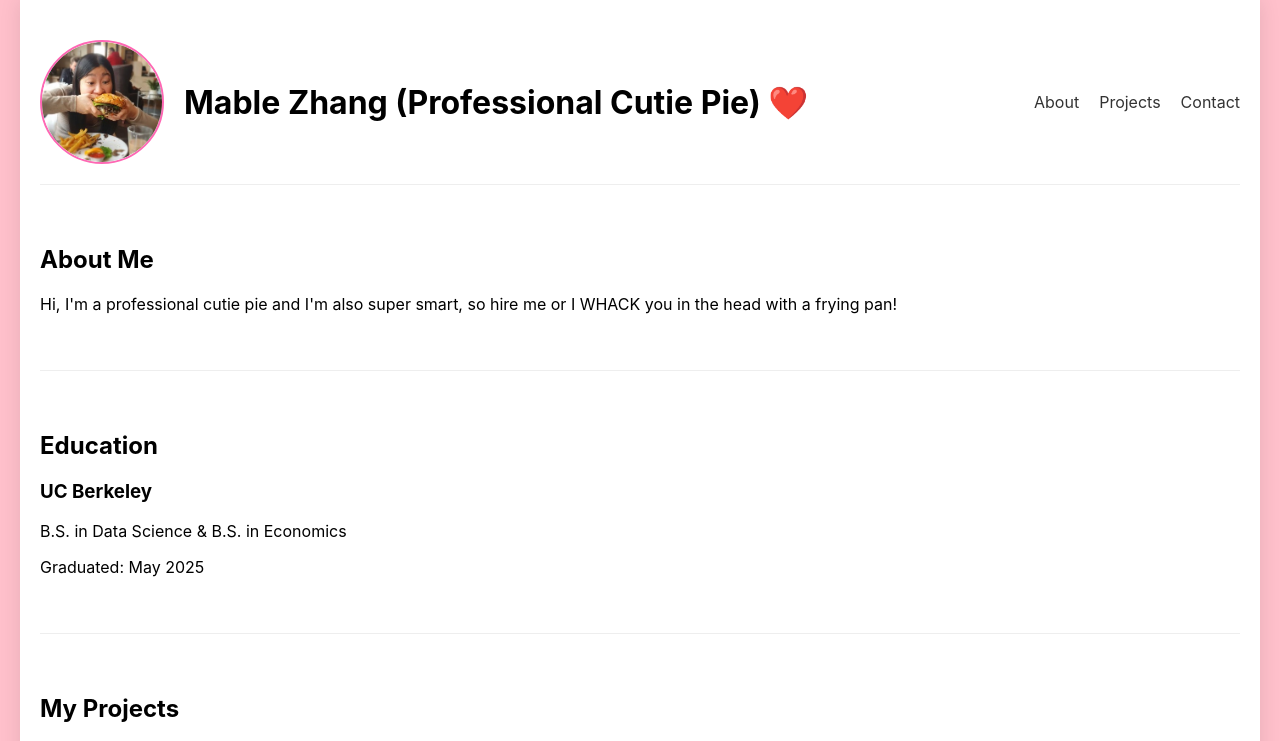
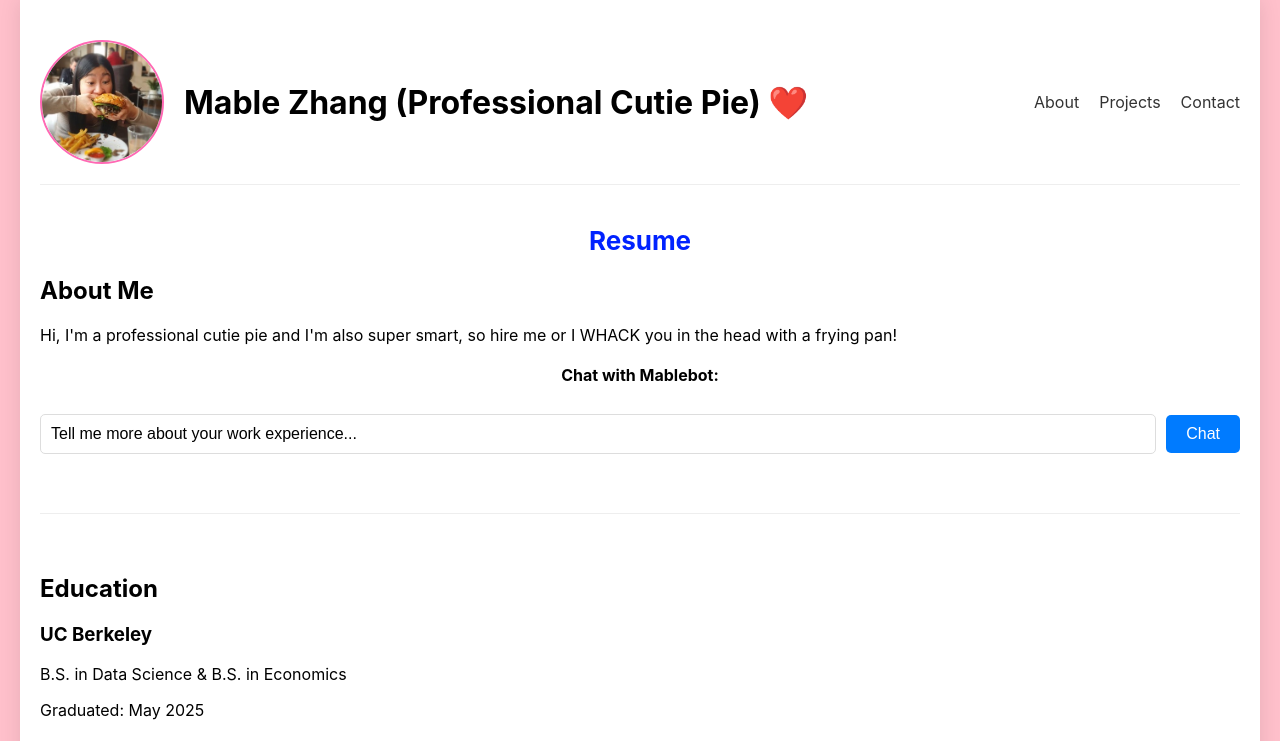
Before and after one commit to mablezhang2003/mablezhang2003.github.io, a React (Create React App) app: page / in a window 1280 px wide. Shown: the top 741 px of the page. Built offline with nearby package versions, Linux system fonts and the light colour scheme; the HTML template or start-up script is replaced by a standard one.

Commit message:
fix resume download, add button for trash cleanup, add chat interface

```diff
--- a/src/App.css
+++ b/src/App.css
@@ -104,3 +104,88 @@ footer {
     margin-top: 40px;
     color: #666;
 }
+
+button {
+    display: block;
+    margin: 20px auto; /* Centers the button horizontally */
+    padding: 10px 20px;
+    font-size: 16px;
+    color: white;
+    background-color: #007bff;
+    border: none;
+    border-radius: 5px;
+    cursor: pointer;
+    transition: background-color 0.3s ease;
+}
+
+button:hover {
+    background-color: #0056b3; /* Darker blue on hover */
+}
+
+button:active {
+    background-color: #003f7f; /* Even darker blue when clicked */
+}
+
+.chat-container {
+    margin-top: 20px;
+    width: 100%; /* Ensures the container spans the full width */
+}
+
+.chat-container label {
+    display: block; /* Ensures the label takes up the full width */
+    text-align: center; /* Centers the text horizontally */
+    font-weight: bold; /* Optional: Makes the text bold */
+    margin-bottom: 10px; /* Adds spacing below the label */
+}
+
+.chat-input-wrapper {
+    display: flex;
+    align-items: center;
+    gap: 10px;
+    width: 100%; /* Ensures the wrapper spans the full width */
+}
+
+.chat-input-wrapper input {
+    flex: 1; /* Makes the input field take up all available space */
+    padding: 10px;
+    font-size: 16px;
+    border: 1px solid #ddd;
+    border-radius: 5px;
+    width: 100%; /* Ensures the input spans the full width of its container */
+    box-sizing: border-box; /* Includes padding and border in width calculation */
+}
+
+.chat-input-wrapper button {
+    padding: 10px 20px;
+    font-size: 16px;
+    color: white;
+    background-color: #007bff;
+    border: none;
+    border-radius: 5px;
+    cursor: pointer;
+    transition: background-color 0.3s ease;
+    flex-shrink: 0; /* Prevents the button from shrinking */
+}
+
+.chat-input-wrapper button:hover {
+    background-color: #0056b3;
+}
+
+.chat-input-wrapper button:active {
+    background-color: #003f7f;
+}
+
+.resume-link {
+    display: block; /* Makes the link a block element */
+    text-align: center; /* Centers the text horizontally */
+    margin-bottom: 20px; /* Adds spacing below the link */
+    font-size: 26px;
+    color: #0022ff;
+    text-decoration: none;
+    font-weight: bold;
+}
+
+.resume-link:hover {
+    text-decoration: underline;
+    color: #0056b3;
+}
--- a/src/components/About.js
+++ b/src/components/About.js
@@ -1,10 +1,41 @@
-import React from 'react';
+import React, {useState} from 'react';
 
 function About() {
+    const [inputValue, setInputValue] = useState("Tell me more about your work experience...");
+
+    const handleInputChange = (e) => {
+        setInputValue(e.target.value);
+    };
+
+    const handleChatClick = () => {
+        console.log("User input:", inputValue);
+        // Add your chat handling logic here
+    };
+
     return (
         <section id="about">
+            <a
+                href="/assets/Mable_Zhang_resume.pdf"
+                download="Mable_Zhang_resume.pdf"
+                className="resume-link"
+            >
+                Resume
+            </a>
             <h2>About Me</h2>
-            <p>Hi, I'm a professional cutie pie and I'm also super smart, so hire me or I WHACK you in the head with a frying pan!</p>
+            <p>Hi, I'm a professional cutie pie and I'm also super smart, so
+                hire me or I WHACK you in the head with a frying pan!</p>
+            <div className="chat-container">
+                <label htmlFor="chat-input">Chat with Mablebot:</label>
+                <div className="chat-input-wrapper">
+                    <input
+                        id="chat-input"
+                        type="text"
+                        value={inputValue}
+                        onChange={handleInputChange}
+                    />
+                    <button onClick={handleChatClick}>Chat</button>
+                </div>
+            </div>
         </section>
     );
 }
--- a/src/components/Projects.js
+++ b/src/components/Projects.js
@@ -1,16 +1,38 @@
-import React from 'react';
+import React, { useState } from 'react';
 import NYCMap from "./NYCMap";
 
 function Projects() {
+    const [routeData, setRouteData] = useState(null);
+
+    const fetchOptimalRoute = async () => {
+        try {
+            const response = await fetch('TRASH_API/api/pickup-locations');
+            if (!response.ok) {
+                throw new Error(`Error: ${response.statusText}`);
+            }
+            const data = await response.json();
+            setRouteData(data);
+            console.log('Fetched route data:', data);
+        } catch (error) {
+            console.error('Failed to fetch optimal route:', error);
+        }
+    };
+
     return (
         <section id="projects">
             <h2>My Projects</h2>
             <div className="project-list">
-                {/* Add your projects here */}
                 <div className="project">
                     <h3>Trash Collection Route Optimization</h3>
                     <p>Developed an algorithm to optimize trash collection routes in NYC using Python and Google OR-Tools.</p>
                     <NYCMap />
+                    <button onClick={fetchOptimalRoute}>Calculate Optimal Route</button>
+                    {routeData && (
+                        <div className="route-data">
+                            <h4>Optimal Route Data:</h4>
+                            <pre>{JSON.stringify(routeData, null, 2)}</pre>
+                        </div>
+                    )}
                 </div>
             </div>
         </section>
```
Also changed, not shown: 1 other file (tests, documents, lock files or other folders).
